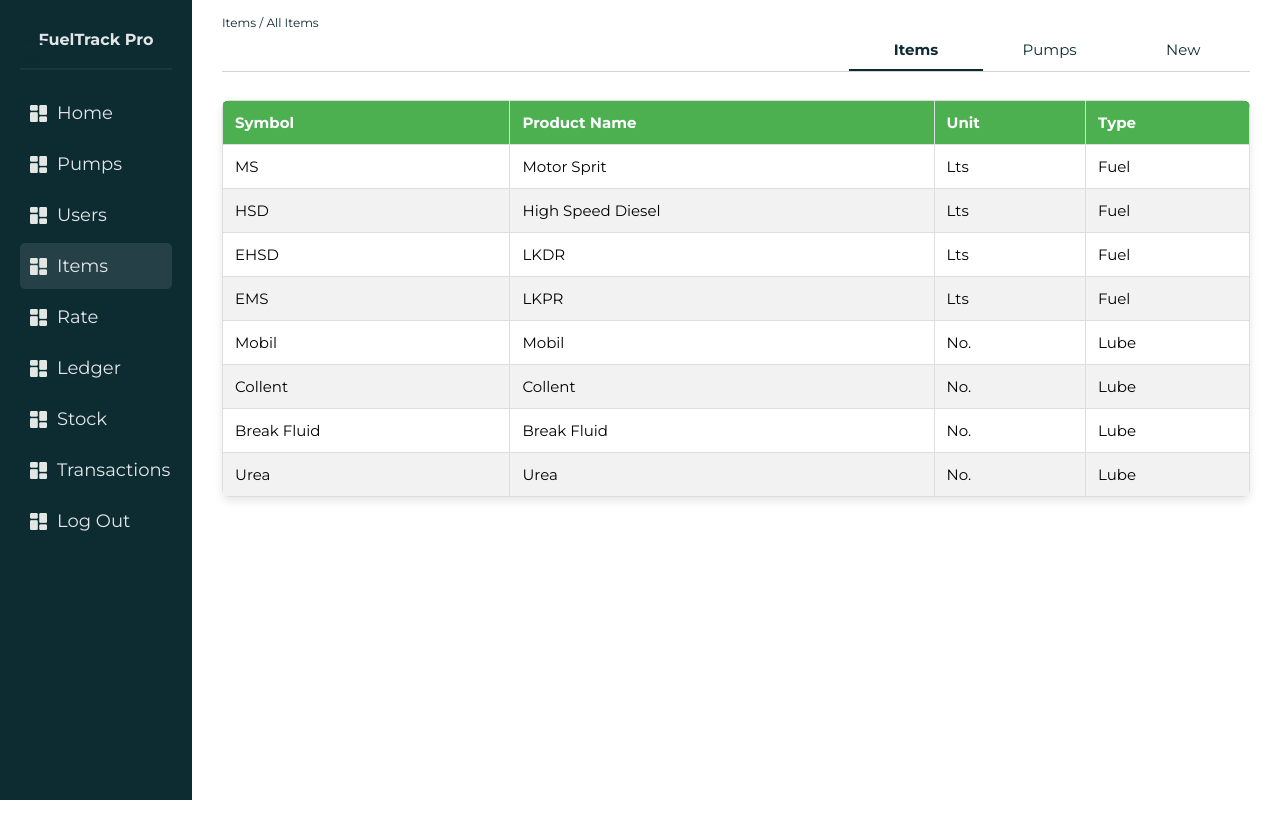
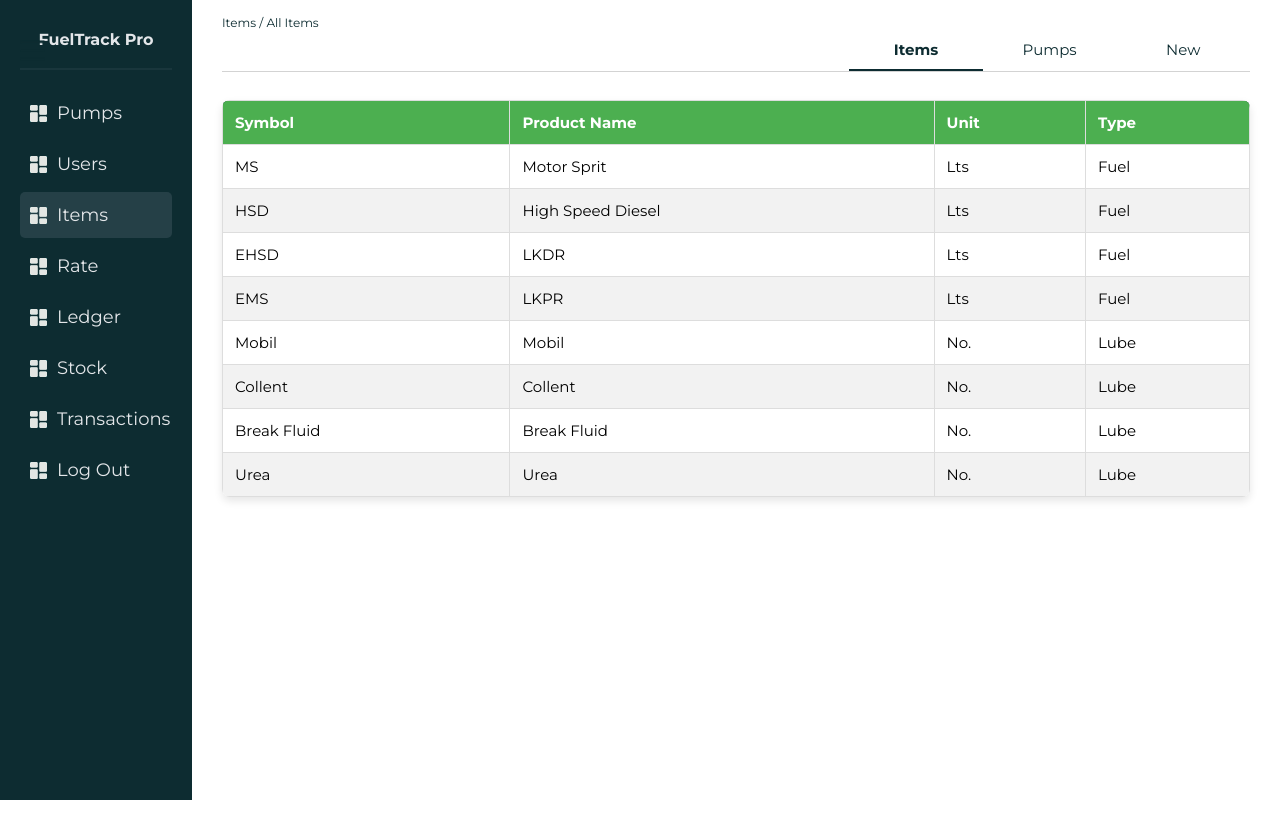
Before and after one commit to codeWithJooy/fueltrackprofront, a React (Create React App) app: page /items in a window 1280 px wide. Built offline with nearby package versions, Linux system fonts and the light colour scheme.

Commit message:
Sidebar Clicks Done

```diff
--- a/src/Components/Sidebar/SidebarHQ.js
+++ b/src/Components/Sidebar/SidebarHQ.js
@@ -9,7 +9,6 @@ const SidebarHQ=({page,setShowSidebar})=>{
             <p>FuelTrack Pro</p>
             <img src="Assets/HQ/close_sidebar.png" className='sidebarCross' onClick={()=>setShowSidebar(false)}/>
         </div>
-        <SidebarUnit title="Home" page={page}/>
         <SidebarUnit title="Pumps" page={page} />
         <SidebarUnit title="Users" page={page} />
         <SidebarUnit title="Items"page={page} />
--- a/src/Components/Sidebar/SidebarUnit.js
+++ b/src/Components/Sidebar/SidebarUnit.js
@@ -8,7 +8,12 @@ const SidebarUnit = ({ img, title, page }) => {
     const className = title == page ? 'sidebarUnitActive' : 'sidebarUnit';
     const history=useHistory()
     const handleRoute=()=>{
+        if(`${title.toLowerCase()}` === "rate" || `${title.toLowerCase()}` === "users" ||`${title.toLowerCase()}` === "transactions" || `${title.toLowerCase()}` === "log out"){
+            history.push(`/pumps`)
+        }
+        else{
         history.push(`/${title.toLowerCase()}`)
+        }
     }
     return (
         <div className={className} onClick={handleRoute}>
```
